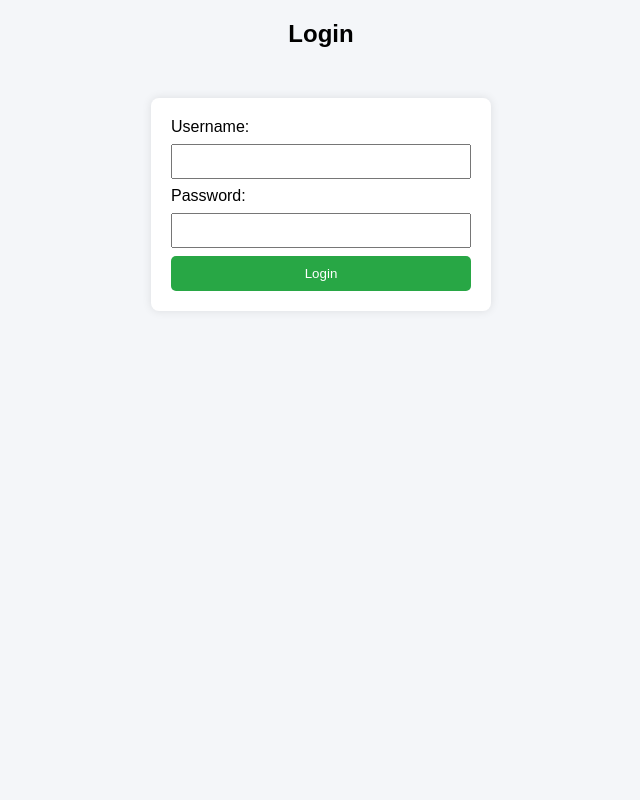
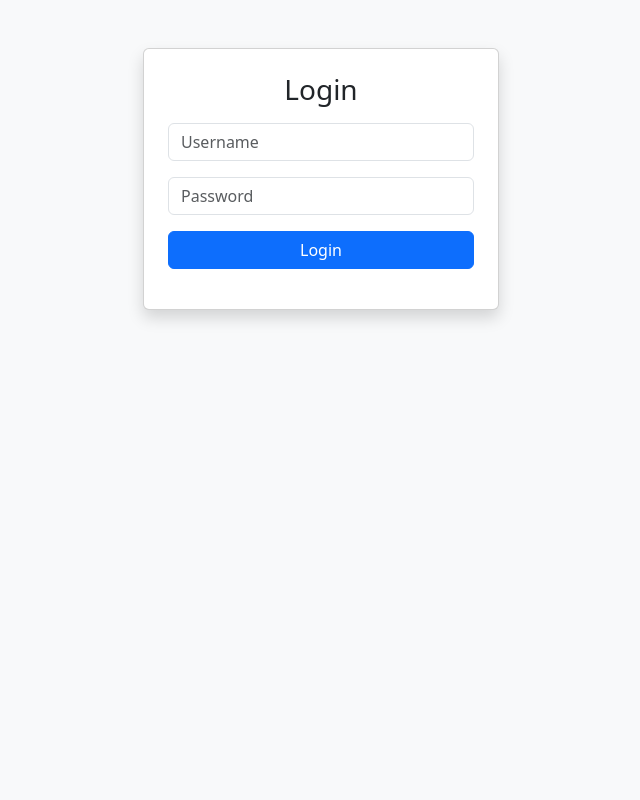
Before and after one commit to Rohan07-AI/student-management-system, a Flask app: page /login in a window 1280 px wide. Shown: the whole page, without its empty margins (319-959 px from the left). Run offline with Flask 3, Linux system fonts and the light colour scheme.

Commit message:
Enhance login.html with Bootstrap styling
Updated the login page to use Bootstrap for styling and improved layout.

```diff
--- a/student_management/templates/login.html
+++ b/student_management/templates/login.html
@@ -1,8 +1,25 @@
-<link rel="stylesheet" href="{{ url_for('static', filename='style.css') }}">
-<h2>Login</h2>
+<html>
+<head>
+<link href="https://cdn.jsdelivr.net/npm/bootstrap@5.3.0/dist/css/bootstrap.min.css" rel="stylesheet">
+</head>
+<body class="bg-light">
 
-<form method="POST">
-Username: <input type="text" name="username"><br>
-Password: <input type="password" name="password"><br>
-<button type="submit">Login</button>
-</form>
+<div class="container">
+    <div class="row justify-content-center mt-5">
+        <div class="col-md-4">
+            <div class="card p-4 shadow">
+                <h3 class="text-center mb-3">Login</h3>
+
+                <form method="POST">
+                    <input type="text" name="username" class="form-control mb-3" placeholder="Username" required>
+                    <input type="password" name="password" class="form-control mb-3" placeholder="Password" required>
+                    <button class="btn btn-primary w-100">Login</button>
+                </form>
+
+            </div>
+        </div>
+    </div>
+</div>
+<script src="https://cdn.jsdelivr.net/npm/bootstrap@5.3.0/dist/js/bootstrap.bundle.min.js"></script>
+</body>
+</html>
```
